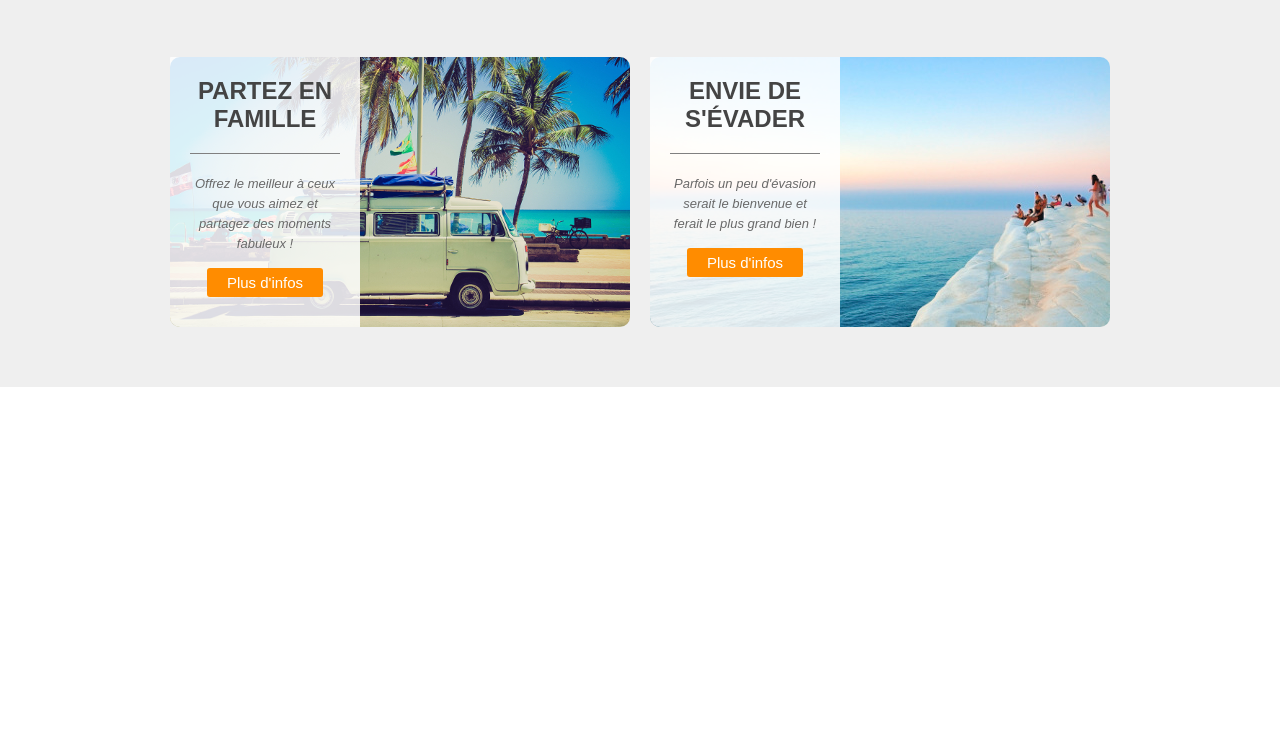
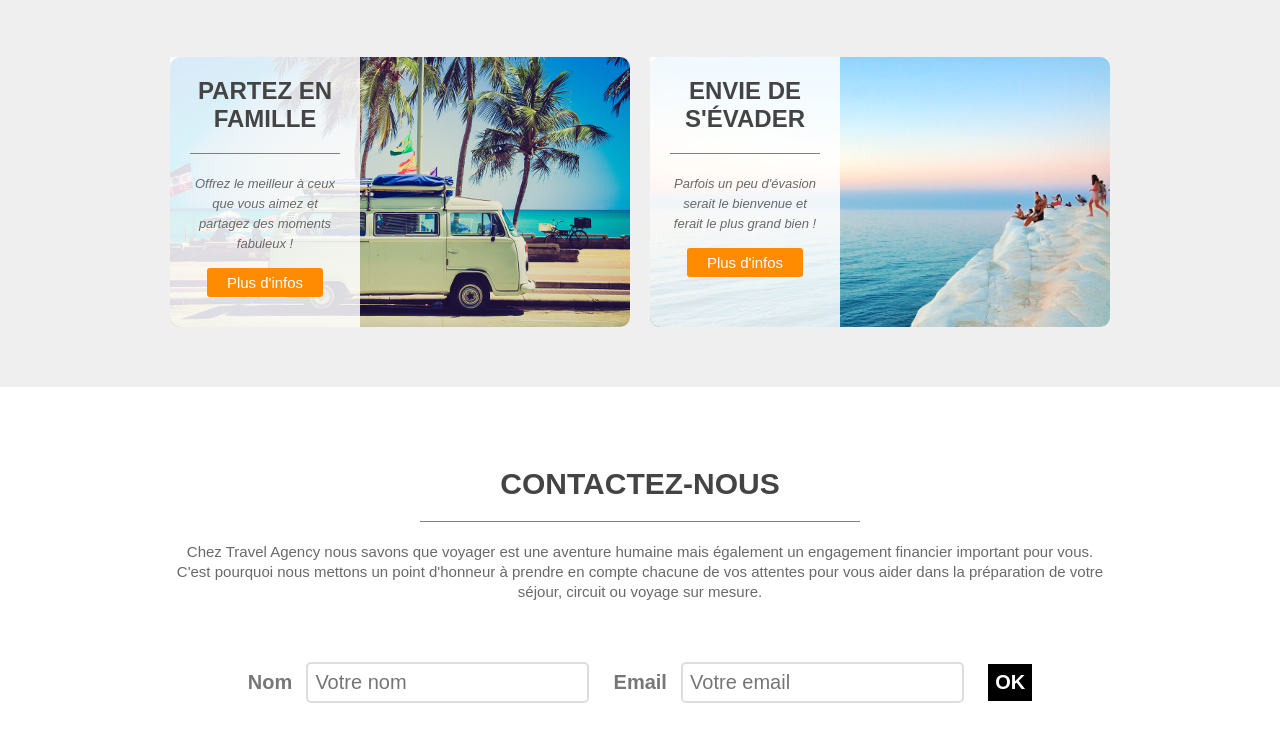
Before and after one commit to Lisaelyacoubi/travel_agency, a plain HTML site: page index.html in a window 1280 px wide. Shown: the part 1076-1817 px from the top of the page. Before the commit the page ends 1463 px from the top, so only its background shows below. Drawn offline with Linux system fonts and the light colour scheme.

Commit message:
add css contact form

```diff
--- a/index.html
+++ b/index.html
@@ -64,7 +64,18 @@
     </section>
 
     <section id="contact">
-         <div class="wrapper"> </div>
+         <div class="wrapper">
+             <h3>Contactez-nous</h3>
+             <p>Chez Travel Agency nous savons que voyager est une aventure humaine mais également un engagement financier important pour vous. C'est pourquoi nous mettons un point d'honneur à prendre en compte chacune de vos attentes pour vous aider dans la préparation de votre séjour, circuit ou voyage sur mesure.</p>
+
+             <form>
+                 <label for="name">Nom</label>
+                 <input type="text" id="name" placeholder="Votre nom">
+                 <label>Email</label>
+                 <input type="text" id="email" placeholder="Votre email">
+                 <input type="submit" value="OK" class="button-3">
+             </form>
+        </div>
     </section>
 
     <footer></footer>
--- a/style.css
+++ b/style.css
@@ -20,20 +20,25 @@ ul {
     list-style: none /* removes the bullet points */
 }
 
+h1, h2, h3, h4 {
+    color: #444; /* equal #444444 */
+}
+
 h1 {
     font-family: 'Crete Round', serif;
     font-size: 45px;
-    color: #444; /* equal #444444 */
 }
 
 h2 {
-    color: #444;
     font-size: 55px;
+}
+
+h3 {
+    font-size: 30px;
 }
 
 h4 {
     font-size: 24px;
-    color: #444;
 }
 
 p {
@@ -214,3 +219,56 @@ article h4 {
 .button-2:hover {
     background: #5bc2de;
 }
+
+    /* CONTACT */
+
+#contact {
+     padding: 60px 0;
+     text-align: center;
+}
+
+#contact h3 {
+    width: 400px;
+    text-transform: uppercase;
+    margin: 0 auto 20px auto;
+    padding: 20px;
+    border-bottom: 1px solid grey;
+}
+
+form {
+    margin: 60px 0 20px 0;
+}
+
+label {
+    font-weight:bold;
+    font-size: 20px;
+    margin-right: 10px;
+    color: #777;
+}
+
+input[type="text"] {
+    padding: 7px;
+    font-size: 20px;
+    margin-right: 20px;
+    border-radius: 5px;
+    border: 2px solid #ddd;
+}
+
+.button-3 {
+    background-color: black;
+    color: white;
+    font-size: 20px;
+    font-weight: bold;
+    padding: 7px;
+    border-style: none;
+}
+
+.button-3:hover {
+    background-color: darkorange;
+    color: white;
+    font-size: 20px;
+    font-weight: bold;
+    padding: 7px;
+    border-style: none;
+
+}
```
